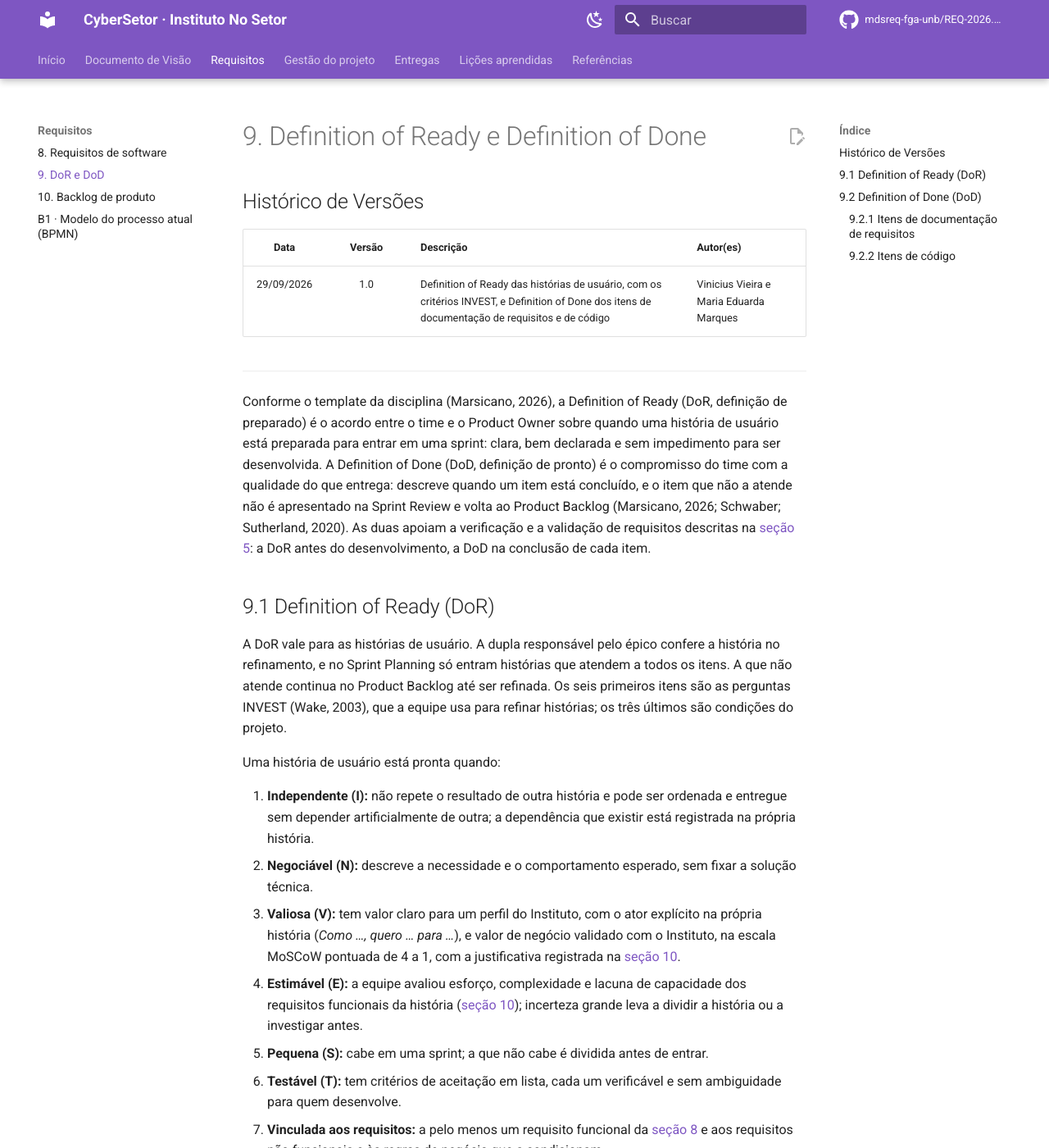
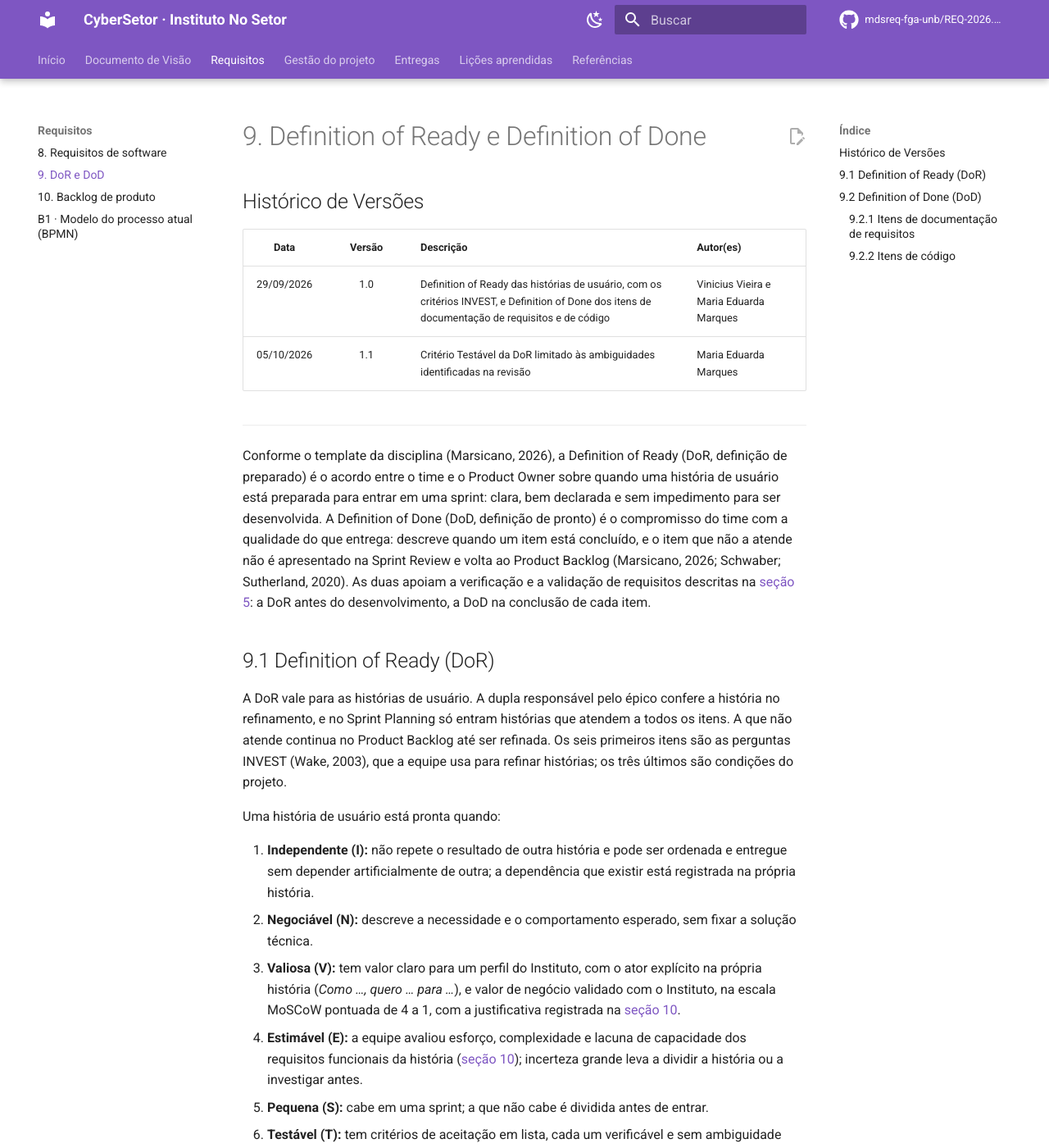
Before and after one commit to mdsreq-fga-unb/REQ-2026.2-T02-CyberSetor, an MkDocs documentation site: the page built from docs/requisitos/9-dor-dod.md, in a window 1280 px wide and 1400 px high. Shown: the whole window at 82% size. Built offline with MkDocs 1.6.1 and Material for MkDocs 9.7.7, drawn with Linux system fonts in a browser that asks for light colours; comment, search, counter and statistics services are not loaded; some of the changed text lies outside the part shown.

Commit message:
docs(requisitos): limita o critério Testável da DoR às ambiguidades identificadas na revisão
Refs #23

```diff
--- a/docs/requisitos/9-dor-dod.md
+++ b/docs/requisitos/9-dor-dod.md
@@ -5,6 +5,7 @@
 | Data | Versão | Descrição | Autor(es) |
 | :---: | :---: | :--- | :--- |
 | 29/09/2026 | 1.0 | Definition of Ready das histórias de usuário, com os critérios INVEST, e Definition of Done dos itens de documentação de requisitos e de código | Vinicius Vieira e Maria Eduarda Marques |
+| 05/10/2026 | 1.1 | Critério Testável da DoR limitado às ambiguidades identificadas na revisão | Maria Eduarda Marques |
 
 ---
 
@@ -21,7 +22,7 @@
 3. **Valiosa (V):** tem valor claro para um perfil do Instituto, com o ator explícito na própria história (*Como …, quero … para …*), e valor de negócio validado com o Instituto, na escala MoSCoW pontuada de 4 a 1, com a justificativa registrada na [seção 10](10-backlog.md).
 4. **Estimável (E):** a equipe avaliou esforço, complexidade e lacuna de capacidade dos requisitos funcionais da história ([seção 10](10-backlog.md)); incerteza grande leva a dividir a história ou a investigar antes.
 5. **Pequena (S):** cabe em uma sprint; a que não cabe é dividida antes de entrar.
-6. **Testável (T):** tem critérios de aceitação em lista, cada um verificável e sem ambiguidade para quem desenvolve.
+6. **Testável (T):** tem critérios de aceitação em lista, cada um verificável e sem ambiguidade identificada na revisão por quem desenvolve.
 7. **Vinculada aos requisitos:** a pelo menos um requisito funcional da [seção 8](8-requisitos.md) e aos requisitos não funcionais e às regras de negócio que a condicionam.
 8. **Sem decisão externa pendente** que impeça o desenvolvimento: valor inicial marcado com 🔧 tem responsável e prazo registrados na história.
 9. **Com a interface esboçada e ligada à história**, quando envolve tela nova ou alterada.
```
